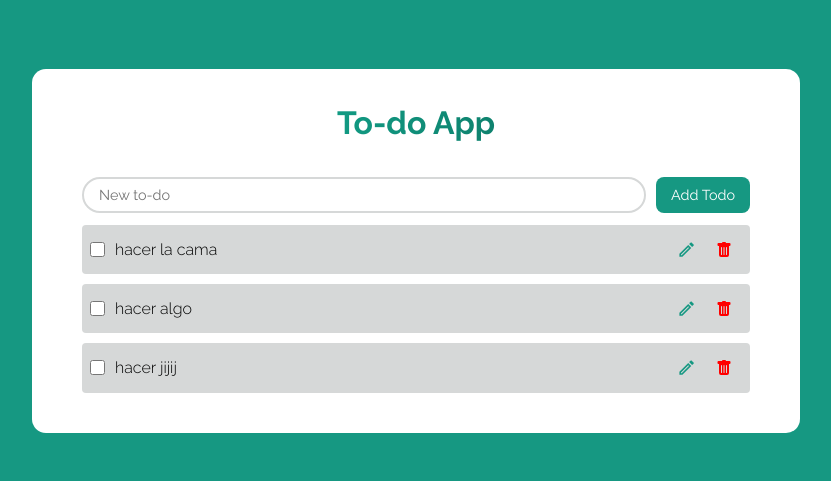
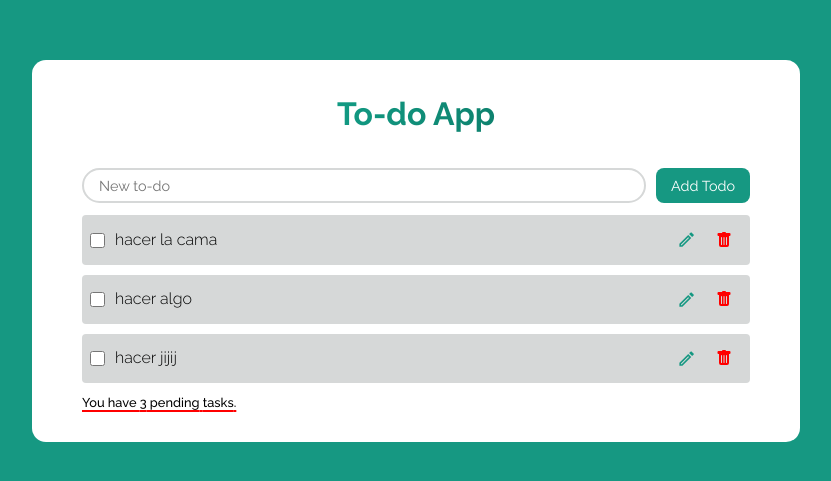
Before and after one commit to Kyokox1/To-do-List-Redux-Toolkit, a React (Vite) app: page / in a window 1280 px wide. Shown: the part 149-630 px from the top of the page, without its empty margins (224-1055 px from the left). Built offline with nearby package versions, Linux system fonts and the light colour scheme.

Commit message:
Agregando el Footer y borrando comentarios.

```diff
--- a/src/App.jsx
+++ b/src/App.jsx
@@ -1,45 +1,16 @@
 import React, { useRef, useState } from "react";
+
 import "./reset.css";
 import style from "./App.module.css";
+
 import { Header } from "./sections/Header/Header";
 import { AddTodo } from "./sections/AddTodo/AddTodo";
 import { TodoList } from "./sections/Body/TodoList";
+import { Footer } from "./sections/Footer/Footer";
 
 function App() {
-	// const tasks = [
-	// 	{ id: 1, task: "hacer la cama", completed: false },
-	// 	{ id: 2, task: "hacer algo", completed: false }
-	// ];
-
-	// const [todos, setTodos] = useState(tasks);
 	const [editTodo, setEditTodo] = useState(null);
 	const inputTodo = useRef(null);
-
-	// const addTodo = (todo) => {
-	// 	const newTodo = {
-	// 		id: +new Date(),
-	// 		task: todo,
-	// 		completed: false
-	// 	};
-	// 	setTodos((prevTodos) => [...prevTodos, newTodo]);
-	// };
-
-	// const deleteTodo = (todo) => {
-	// 	setTodos((prevTodos) =>
-	// 		prevTodos.filter((todos) => todos.id !== todo.id)
-	// 	);
-	// 	inputTodo.current.focus();
-	// };
-
-	// const toggleTodo = (task) => {
-	// 	setTodos((prevTodos) =>
-	// 		prevTodos.map((todo) =>
-	// 			todo.id === task.id
-	// 				? { ...todo, completed: !todo.completed }
-	// 				: todo
-	// 		)
-	// 	);
-	// };
 
 	return (
 		<div className={style.container}>
@@ -53,7 +24,7 @@ function App() {
 					/>
 					<TodoList setEditTodo={setEditTodo} inputTodo={inputTodo} />
 				</main>
-				<footer></footer>
+				<Footer />
 			</section>
 		</div>
 	);
--- a/src/sections/Body/TodoList.jsx
+++ b/src/sections/Body/TodoList.jsx
@@ -1,10 +1,11 @@
 import React from "react";
-import styles from "./todoList.module.css";
 import { BsTrashFill } from "react-icons/bs";
 import { MdOutlineModeEdit } from "react-icons/md";
 
 import { useSelector, useDispatch } from "react-redux";
 import { deleteTodo, toggleTodo } from "../../redux/slices/todos";
+
+import styles from "./todoList.module.css";
 
 export const TodoList = ({ setEditTodo, inputTodo }) => {
 	const todos = useSelector((state) => state.todos);
--- a/src/sections/Footer/Footer.jsx
+++ b/src/sections/Footer/Footer.jsx
@@ -0,0 +1,24 @@
+import React from "react";
+
+import { useSelector } from "react-redux";
+
+import styles from "./footer.module.css";
+
+export const Footer = () => {
+	const todos = useSelector((state) => state.todos);
+
+	const incompleteTodos = todos.filter((todo) => !todo.completed);
+
+	return (
+		<footer>
+			{incompleteTodos.length === 0 ? (
+				<h4 className={styles.complete__todos}>Well done!</h4>
+			) : (
+				<h4 className={styles.incomplete__todos}>
+					You have {incompleteTodos.length} pending{" "}
+					{incompleteTodos.length > 1 ? "tasks" : "task"}.
+				</h4>
+			)}
+		</footer>
+	);
+};
--- /dev/null
+++ b/src/sections/Footer/footer.module.css
@@ -0,0 +1,15 @@
+.incomplete__todos,
+.complete__todos {
+	text-underline-position: under;
+	width: max-content;
+	font-size: 0.8rem;
+	font-weight: 500;
+}
+
+.complete__todos {
+	text-decoration: underline #169882 2px;
+}
+
+.incomplete__todos {
+	text-decoration: underline red 2px;
+}
```
Also changed, not shown: src/sections/AddTodo/AddTodo.jsx (+3 -11 lines).
